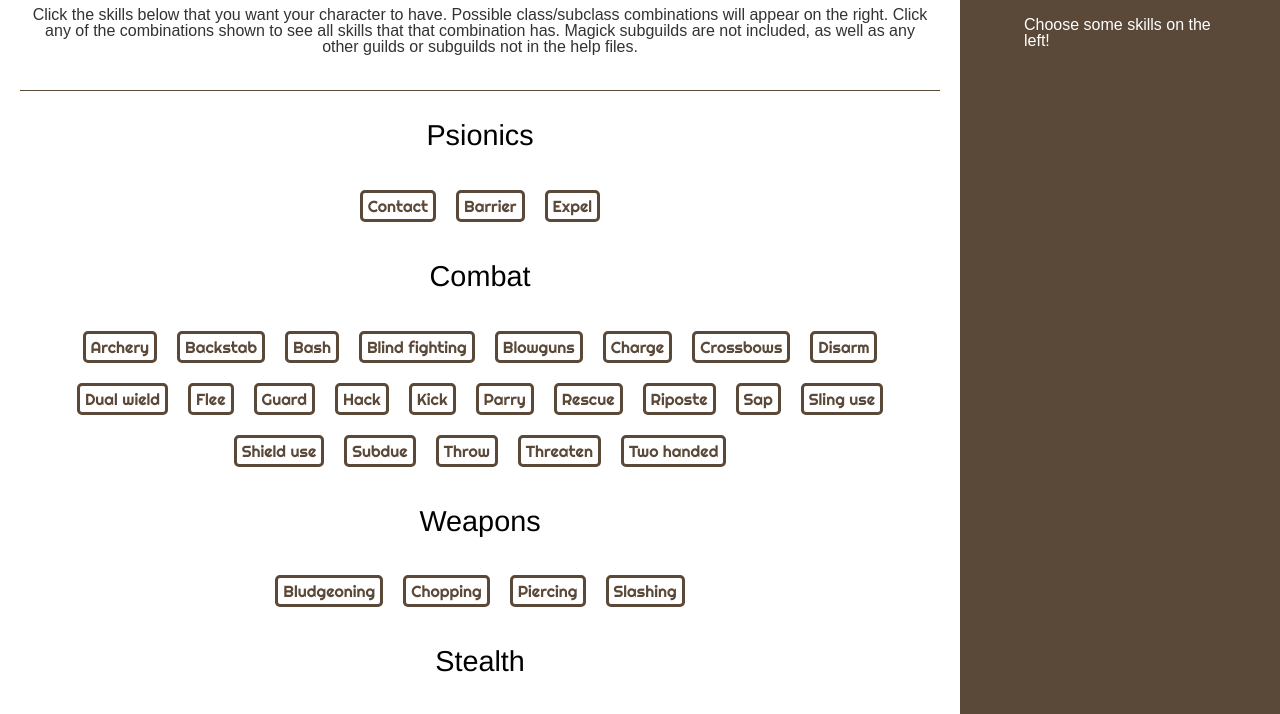
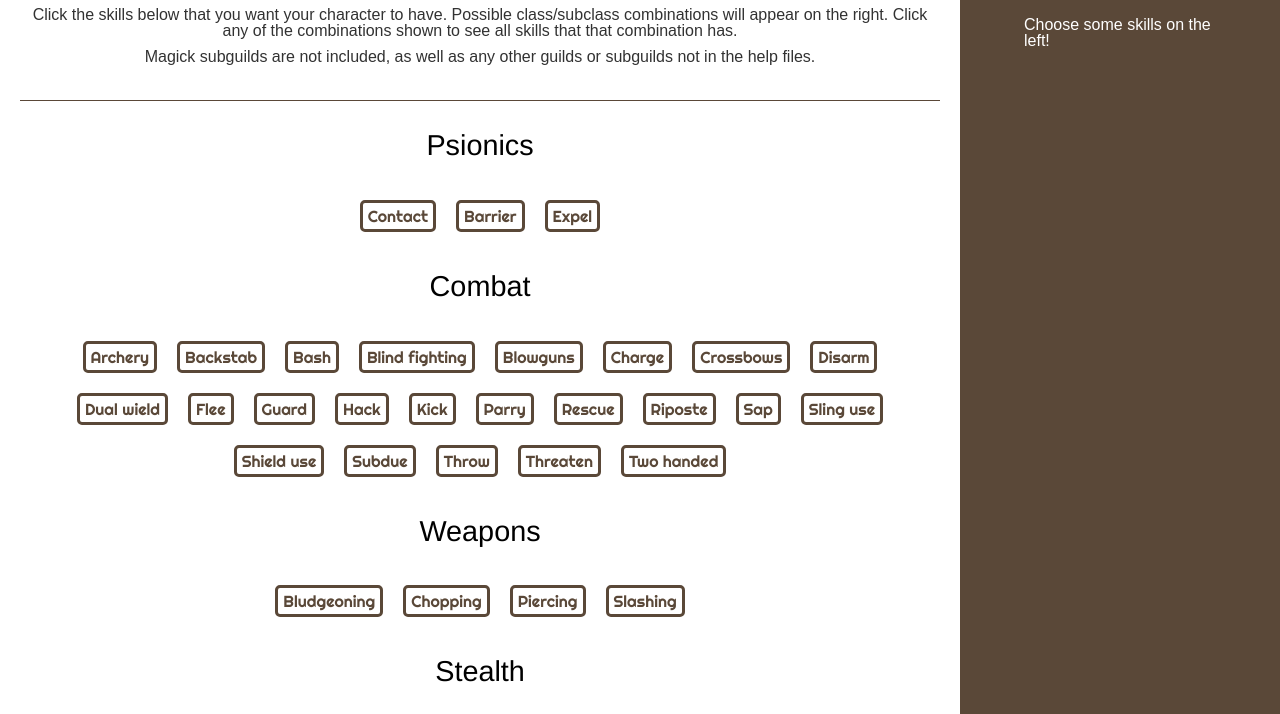
Before and after one commit to HiThisIsKiki/ArmageddonSkillChooser, a plain HTML site: page index.html in a window 1280 px wide. Shown: the part 86-800 px from the top of the page. Drawn offline with Linux system fonts and the light colour scheme; a web font is replaced by a local one.

Commit message:
Changed the intro text.

```diff
--- a/index.html
+++ b/index.html
@@ -23,7 +23,9 @@
     <div class="chooseskills">
        <div class="info">
         <h1>Armageddon Skill Chooser</h1>
-        <p>Click the skills below that you want your character to have. Possible class/subclass combinations will appear on the right. Click any of the combinations shown to see all skills that that combination has. Magick subguilds are not included, as well as any other guilds or subguilds not in the help files.</p>
+        <p>Click the skills below that you want your character to have. Possible class/subclass combinations will appear on the right. Click any of the combinations shown to see all skills that that combination has.</p>
+
+        <p>Magick subguilds are not included, as well as any other guilds or subguilds not in the help files.</p>
       </div>
     </div>
   </div>
```
